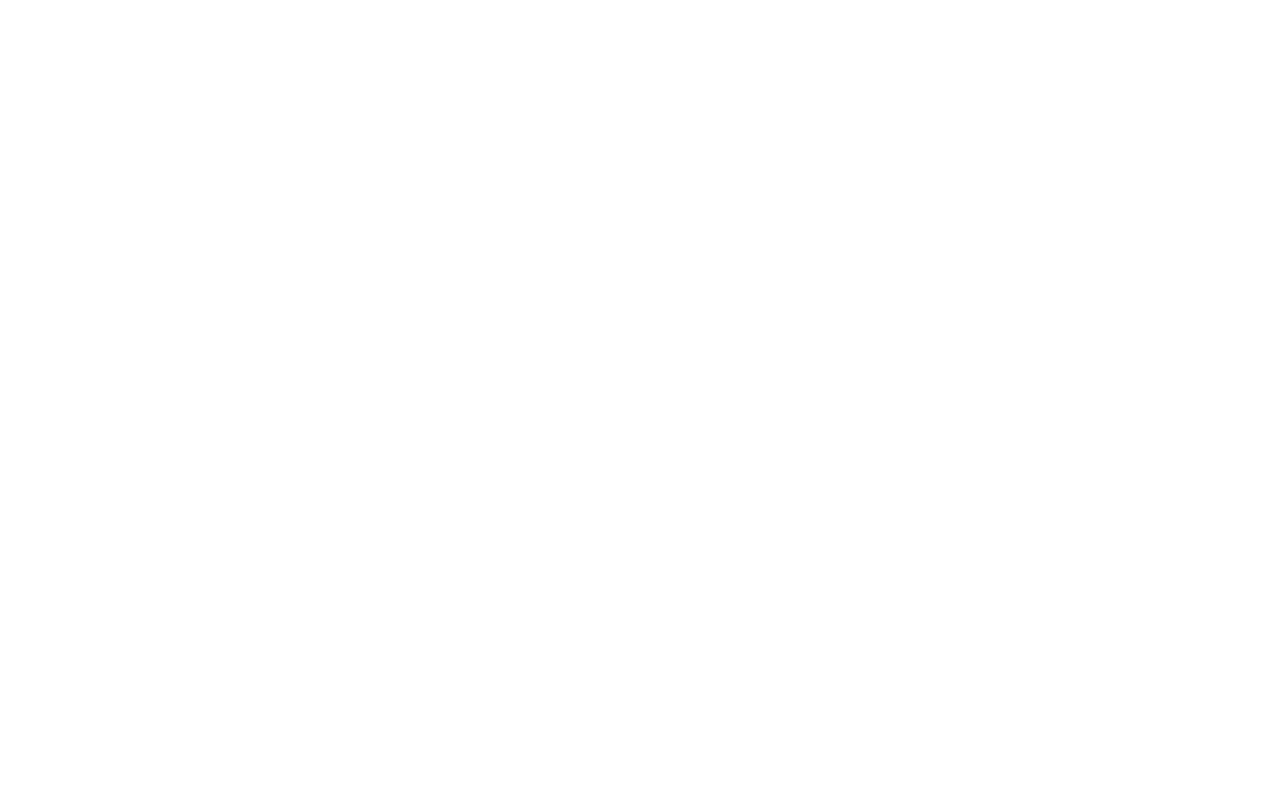
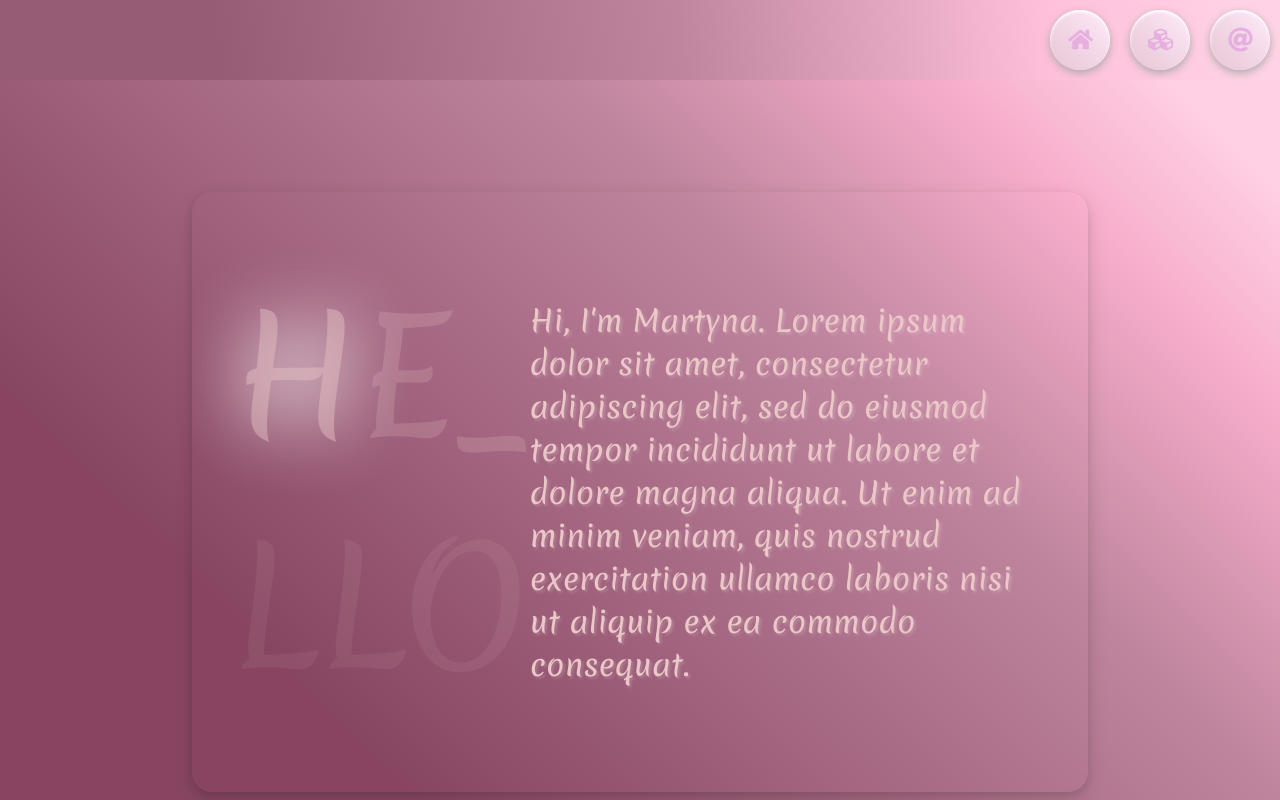
Before and after one commit to martyna-g/portfolio-website, a React (Create React App) app in the folder portfolio/: page / in a window 1280 px wide. Built offline with nearby package versions, Linux system fonts and the light colour scheme.

Commit message:
Stick Navbar and Home Components into App Component

```diff
--- a/portfolio/src/App.js
+++ b/portfolio/src/App.js
@@ -1,10 +1,14 @@
-import React from 'react';
-import './styles/App.css';
+import React, { Fragment } from "react";
+import Home from "./components/Home";
+import Navbar from "./components/Navbar";
+import "./styles/App.css";
 
 function App() {
   return (
-    <div className="App">
-    </div>
+    <Fragment>
+      <Navbar />
+      <Home />
+    </Fragment>
   );
 }
 
```
